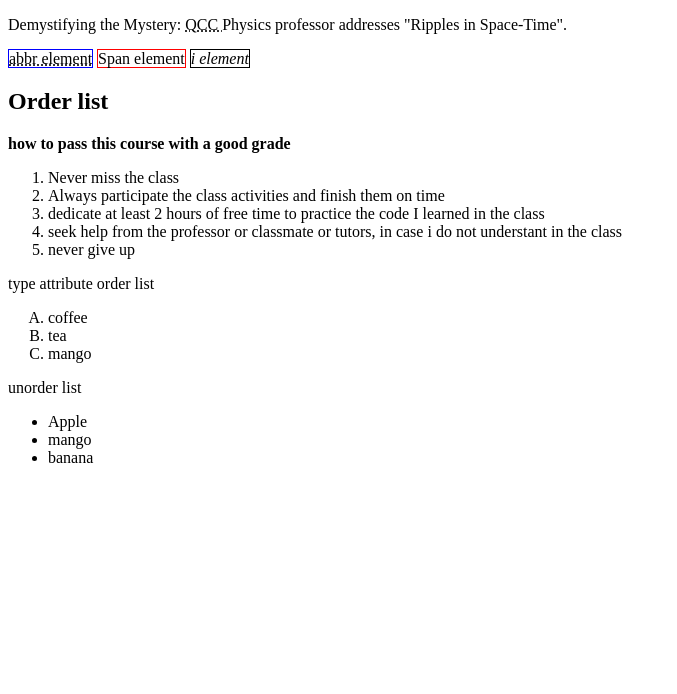
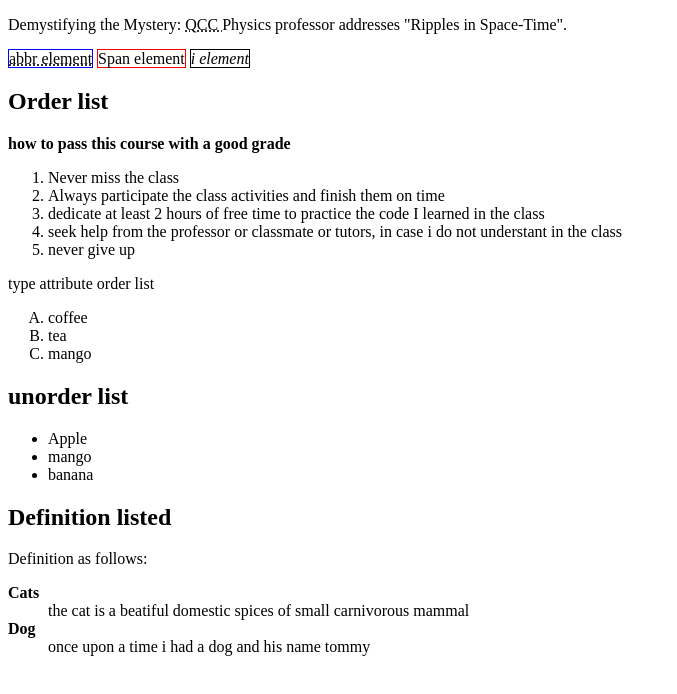
Before and after one commit to Arasulbd/software_dev, a plain HTML site: page Practice_1.html in a window 1280 px wide. Shown: the whole page, without its empty margins (0-677 px from the left). Drawn offline with Linux system fonts and the light colour scheme.

Commit message:
practice

```diff
--- a/Practice_1.html
+++ b/Practice_1.html
@@ -33,12 +33,23 @@
         <li>mango</li>
 
     </ol>
-<p> unorder list</p>
+<h2> unorder list</h2>
         <ul>
             <li>Apple</li>
             <li>mango</li>
             <li>banana</li>
         </ul>
 
+<h2>Definition listed</h2>
+<p> Definition as follows:</p>
+<dl>
+    <dt><b>Cats</b></dt>
+    <dd> the cat is a beatiful domestic spices of small carnivorous mammal</dd>
+    <dt><b>Dog</b></dt>
+    <dd>once upon a time i had a dog and his name tommy</dd>
+</dl>
+
+
+
 </body>
 </html>
```
